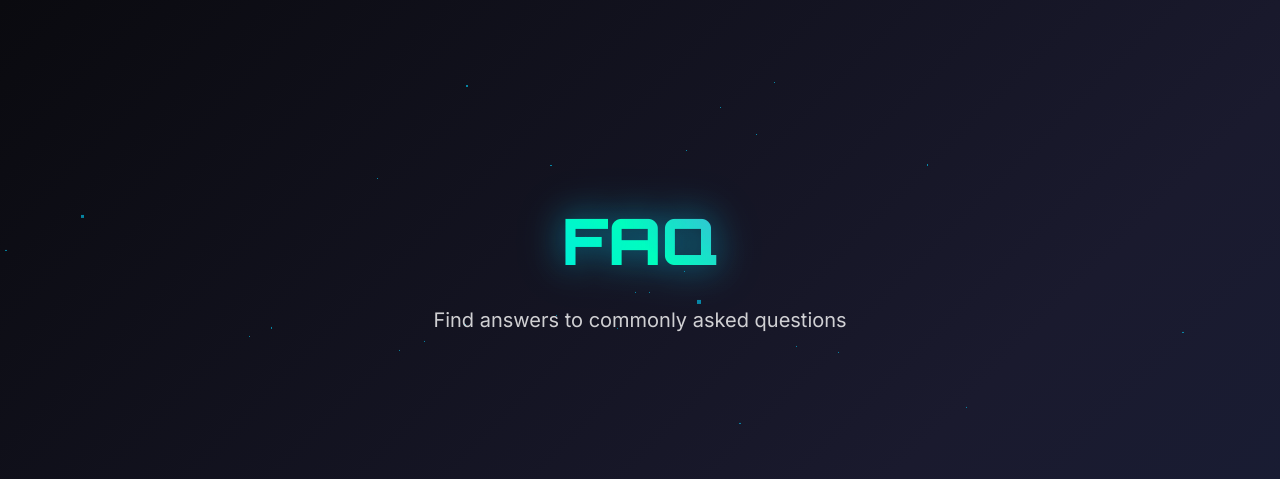
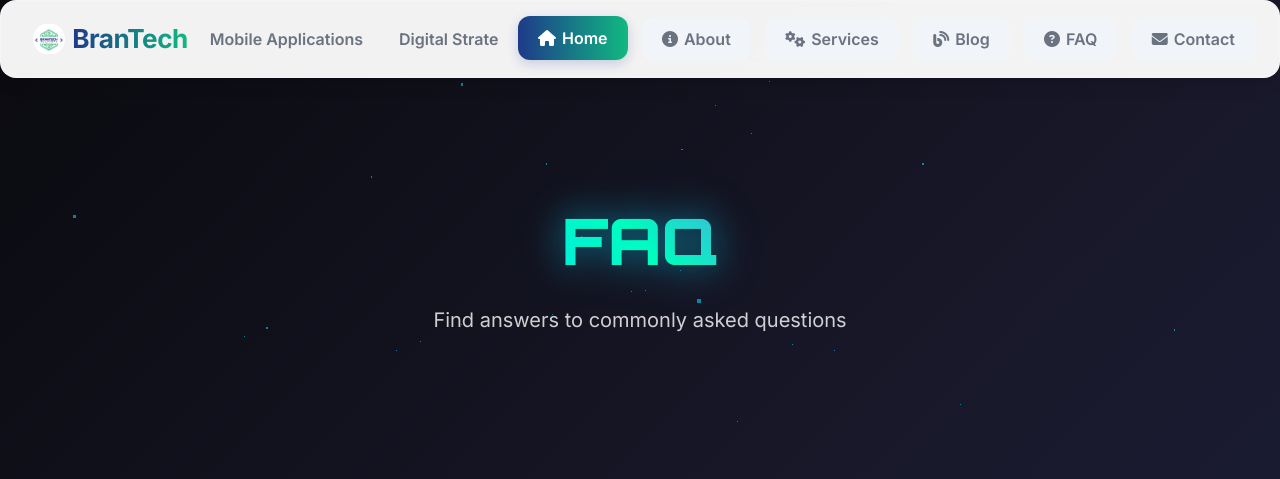
Before and after one commit to jameskariuki8/brantech-full-website, a Django app: page /faq/ in a window 1280 px wide. Shown: the top 479 px of the page. Run offline with Django 5.2, Linux system fonts and the light colour scheme; some libraries are stand-ins or nearby versions.

Commit message:
edited the html files

```diff
--- a/brandtechsolution/brand/templates/brand/about.html
+++ b/brandtechsolution/brand/templates/brand/about.html
@@ -22,6 +22,7 @@
 </head>
 <body class="bg-white text-gray-800 overflow-x-hidden">
 
+  {% include 'brand/header.html' %}
   <!-- Header -->
   <div id="header"></div>
 
@@ -338,7 +339,7 @@
       </div>
     </div>
   </div>
-
+{% include 'brand/footer.html' %}
   <script src="{% static 'brand/js/components.js' %}"></script>
   <script src="{% static 'brand/js/chat-assistant.js' %}"></script>
 </body>
--- a/brandtechsolution/brand/templates/brand/blog.html
+++ b/brandtechsolution/brand/templates/brand/blog.html
@@ -24,6 +24,8 @@
 
   <!-- Fonts -->
   <link href="https://fonts.googleapis.com/css2?family=Inter:wght@400;500;600;700&family=Orbitron:wght@400;700;900&display=swap" rel="stylesheet">
+
+
 
   <style>
     :root {
@@ -446,6 +448,8 @@
 </head>
 <body>
 
+  {% include 'brand/header.html' %}
+
   <!-- Navigation -->
   <div id="header"></div>
 
@@ -837,5 +841,6 @@
   </script>
 
   <script src="{% static 'brand/js/chat-assistant.js' %}"></script>
+  {% include 'brand/footer.html' %}
 </body>
 </html>
--- a/brandtechsolution/brand/templates/brand/contacts.html
+++ b/brandtechsolution/brand/templates/brand/contacts.html
@@ -310,6 +310,7 @@
 </head>
 <body>
 
+  {% include 'brand/header.html' %}
   <!-- Navigation -->
   <div id="header"></div>
 
@@ -697,5 +698,6 @@
       }
     }
   </style>
+  {% include 'brand/footer.html' %}
 </body>
 </html>
--- a/brandtechsolution/brand/templates/brand/faq.html
+++ b/brandtechsolution/brand/templates/brand/faq.html
@@ -205,6 +205,9 @@
   </style>
 </head>
 <body>
+
+
+  {% include 'brand/header.html' %}
 
   <div id="header"></div>
 
@@ -472,7 +475,7 @@
       }
     });
   </script>
-
+  {% include 'brand/footer.html' %}
   <script src="{% static 'brand/js/chat-assistant.js' %}"></script>
 </body>
 </html>
--- a/brandtechsolution/brand/templates/brand/header.html
+++ b/brandtechsolution/brand/templates/brand/header.html
@@ -75,8 +75,9 @@
   }
 </style>
 
+
 <nav class="modern-header" id="modernHeader">
-    <div class="logo-container" onclick="window.location.href='{% url 'index' %}'">
+    <div class="logo-container" onclick="window.location.href='{% url "index" %}'">
 
     <img src="{% static 'brand/images/logo.jpg' %}" alt="BranTech Logo" class="logo">
     <span class="brand">BranTech</span>
--- a/brandtechsolution/brand/templates/brand/index.html
+++ b/brandtechsolution/brand/templates/brand/index.html
@@ -1,3 +1,4 @@
+
 {% load static %}
 <!DOCTYPE html>
 <html lang="en">
@@ -1546,6 +1547,8 @@
   </style>
 </head>
 <body>
+
+  {% include 'brand/header.html' %}
 
   <!-- Navigation -->
   <div id="header"></div>
@@ -2413,7 +2416,7 @@
       }
     });
   </script>
-
+  {% include 'brand/footer.html' %}
   <script src="{% static 'brand/js/chat-assistant.js' %}"></script>
 </body>
 </html>
--- a/brandtechsolution/brand/templates/brand/markdown-test.html
+++ b/brandtechsolution/brand/templates/brand/markdown-test.html
@@ -67,6 +67,8 @@
     </style>
 </head>
 <body>
+
+  {% include 'brand/header.html' %}
     <div class="test-container">
         <h1>🧪 Markdown Rendering Test</h1>
         <p>This page tests the markdown rendering functionality of the BranTech Chat Assistant.</p>
--- a/brandtechsolution/brand/templates/brand/services.html
+++ b/brandtechsolution/brand/templates/brand/services.html
@@ -76,6 +76,7 @@
 </head>
 <body class="bg-white text-gray-800 overflow-x-hidden">
 
+  {% include 'brand/header.html' %}
   <!-- Header -->
   <div id="header"></div>
 
@@ -198,5 +199,6 @@
 
   <script src="{% static 'brand/js/components.js' %}"></script>
   <script src="{% static 'brand/js/chat-assistant.js' %}"></script>
+  {% include 'brand/footer.html' %}
 </body>
 </html>
```
Also changed, not shown: brandtechsolution/README.md (added).
